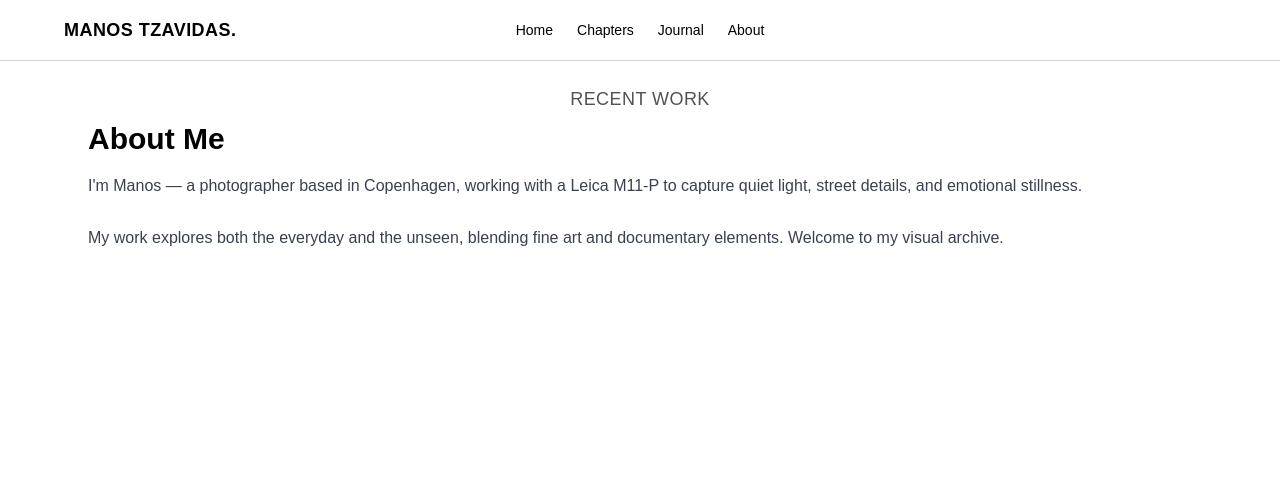
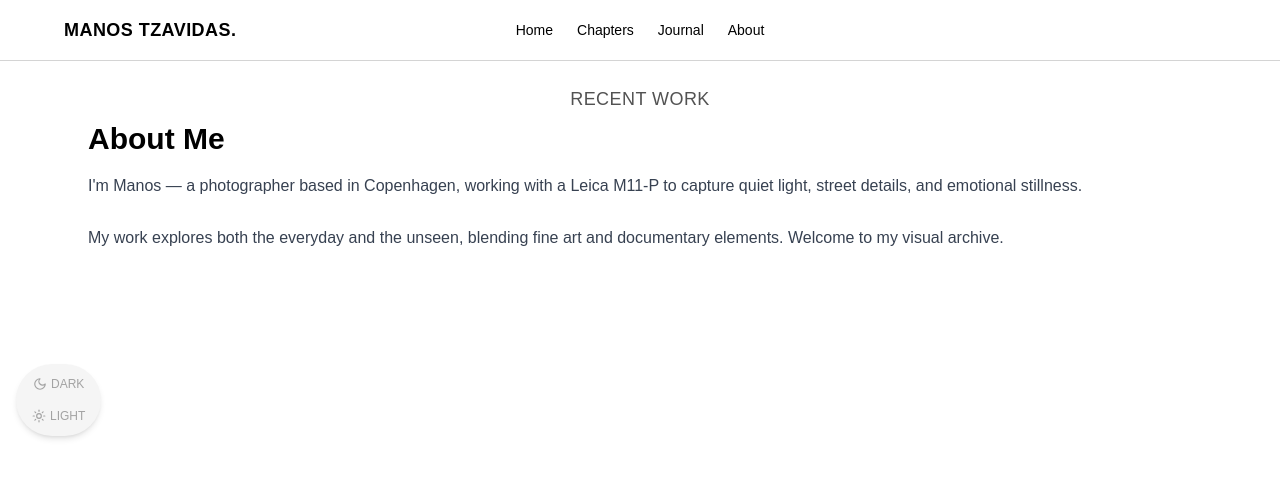
Before and after one commit to Homer-0/my-photo-site, a Next.js app: page /about in a window 1280 px wide. Shown: the top 478 px of the page. Built offline with nearby package versions, Linux system fonts and the light colour scheme; a web font is replaced by a local one.

Commit message:
Update layout.tsx

```diff
--- a/app/layout.tsx
+++ b/app/layout.tsx
@@ -1,6 +1,7 @@
 import "./globals.css";
 import Link from "next/link";
 import type { Metadata } from "next";
+import { ThemeProvider } from "next-themes";
 
 export const metadata: Metadata = {
   title: "Manos Tzavidas Photography",
@@ -13,10 +14,11 @@ export default function RootLayout({
   children: React.ReactNode;
 }) {
   return (
-    <html lang="en">
-      <body className="bg-white text-black">
+    <html lang="en" suppressHydrationWarning>
+      <body className="bg-white text-black dark:bg-black dark:text-white">
+        <ThemeProvider attribute="class" enableSystem={true}>
           {/* Sticky Navbar */}
-        <header className="sticky top-0 z-50 border-b border-neutral-300 bg-white px-6 py-4">
+          <header className="sticky top-0 z-50 border-b border-neutral-300 dark:border-neutral-700 bg-white dark:bg-black px-6 py-4">
             <div className="flex justify-between items-center max-w-6xl mx-auto">
               {/* Left: Site name */}
               <Link href="/" className="text-lg font-semibold tracking-wide">
@@ -39,21 +41,61 @@ export default function RootLayout({
                 </Link>
               </nav>
 
-            {/* Right: Placeholder to balance the layout */}
+              {/* Right placeholder */}
               <div className="w-6" />
             </div>
           </header>
 
-        {/* Section Title: Centered Recent Work */}
+          {/* Dark mode toggle */}
+          <div className="fixed left-4 top-1/2 -translate-y-1/2 z-40">
+            <ThemeSwitcher />
+          </div>
+
+          {/* Section Title */}
           <div className="max-w-6xl mx-auto px-6 pt-6 pb-2">
-          <h2 className="text-lg font-medium tracking-wide uppercase text-neutral-600 text-center">
+            <h2 className="text-lg font-medium tracking-wide uppercase text-neutral-600 text-center dark:text-neutral-300">
               Recent Work
             </h2>
           </div>
 
           {/* Main content */}
           <main className="max-w-6xl mx-auto px-6">{children}</main>
+        </ThemeProvider>
       </body>
     </html>
   );
 }
+
+// ThemeSwitcher component
+import { useTheme } from "next-themes";
+import { useEffect, useState } from "react";
+import { Sun, Moon } from "lucide-react";
+
+function ThemeSwitcher() {
+  const { theme, setTheme } = useTheme();
+  const [mounted, setMounted] = useState(false);
+
+  useEffect(() => setMounted(true), []);
+  if (!mounted) return null;
+
+  return (
+    <div className="flex flex-col gap-2 items-center p-2 rounded-full bg-neutral-100 dark:bg-neutral-800 shadow-md">
+      <button
+        onClick={() => setTheme("dark")}
+        className={`flex items-center gap-1 px-2 py-1 rounded-full text-xs font-medium transition ${
+          theme === "dark" ? "bg-white text-black" : "text-neutral-400"
+        }`}
+      >
+        <Moon size={14} /> DARK
+      </button>
+      <button
+        onClick={() => setTheme("light")}
+        className={`flex items-center gap-1 px-2 py-1 rounded-full text-xs font-medium transition ${
+          theme === "light" ? "bg-white text-black" : "text-neutral-400"
+        }`}
+      >
+        <Sun size={14} /> LIGHT
+      </button>
+    </div>
+  );
+}
```
Lines whose indentation alone changed are shown as unchanged.
